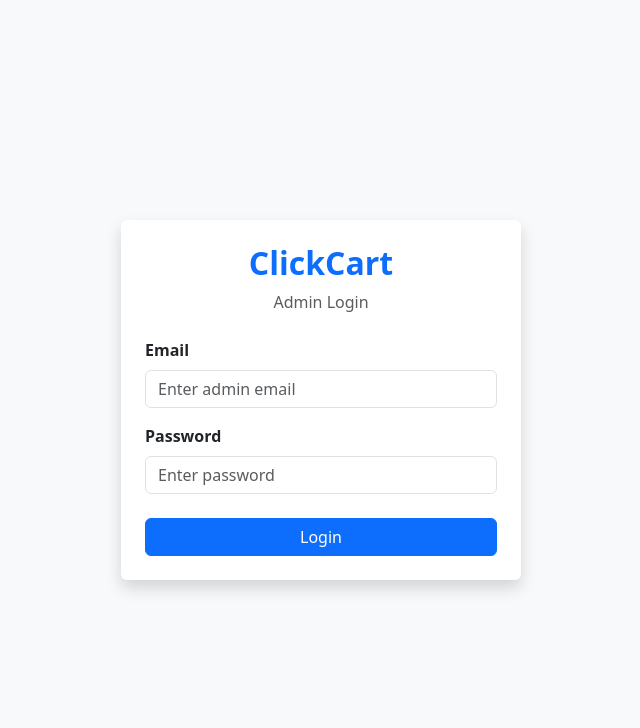
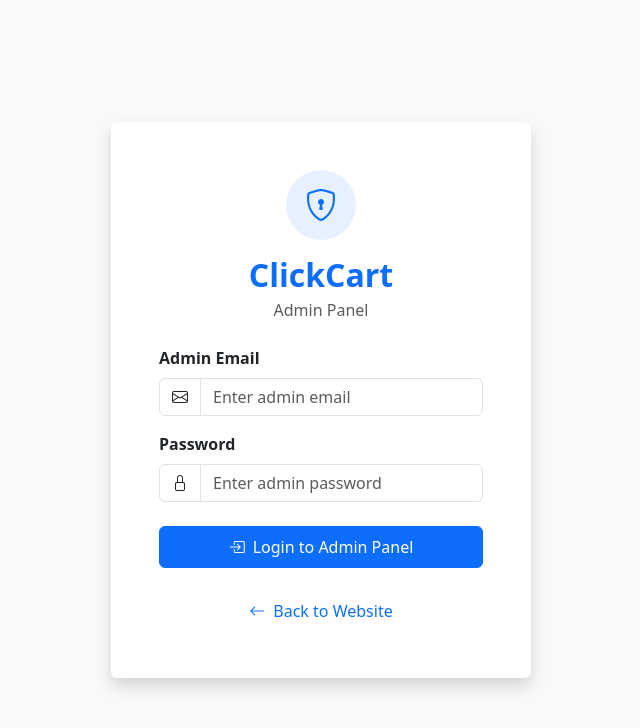
Before and after one commit to localhostamit/clickcart, a React (Create React App) app in the folder frontend/: page /admin/login in a window 1280 px wide. Shown: the top 728 px of the page, without its empty margins (319-959 px from the left). Built offline with nearby package versions, Linux system fonts and the light colour scheme.

Commit message:
fix login on admin panel

```diff
--- a/frontend/src/ADMIN/AdminLogin.js
+++ b/frontend/src/ADMIN/AdminLogin.js
@@ -1,83 +1,157 @@
 import { useState } from "react";
 import { useNavigate } from "react-router-dom";
+
 function AdminLogin() {
   const navigate = useNavigate();
   const [email, setEmail] = useState("");
   const [password, setPassword] = useState("");
   const [error, setError] = useState("");
+  const [loading, setLoading] = useState(false);
   const handleLogin = (e) => {
     e.preventDefault();
-    // Temporary login
-    // Backend connect hone ke baad ye API se hoga
-    if (
-      email === "admin@gmail.com" &&
-      password === "admin123"
-    ) {
+    setError("");
+    setLoading(true);
+    // Temporary frontend admin accounts
+    // Backend connect hone ke baad authentication API se hoga
+    const validAdmins = [
+      {
+        email: "amit@gmail.com",
+        password: "amit123",
+      },
+      {
+        email: "sahil@gmail.com",
+        password: "sahil123",
+      },
+    ];
+    const isValidAdmin = validAdmins.some(
+      (admin) =>
+        admin.email === email &&
+        admin.password === password
+    );
+    if (isValidAdmin) {
       localStorage.setItem("adminLoggedIn", "true");
-      navigate("/admin");
-    } else {
-      setError("Invalid email or password");
+      navigate("/admin", {
+        replace: true,
+      });
+      return;
     }
+    setError("Invalid admin email or password");
+    setLoading(false);
   };
   return (
-    <div className="min-vh-100 bg-light d-flex align-items-center justify-content-center">
+    <div className="min-vh-100 bg-light d-flex align-items-center justify-content-center p-3">
       <div
         className="card border-0 shadow"
-        style={{ width: "400px" }}
-      >
-        <div className="card-body p-4">
+        style={{
+          width: "100%",
+          maxWidth: "420px",
+        }}>
+        <div className="card-body p-4 p-md-5">
+          {/* Logo */}
           <div className="text-center mb-4">
-            <h2 className="fw-bold text-primary">
+            <div
+              className="bg-primary bg-opacity-10 rounded-circle d-flex align-items-center justify-content-center mx-auto mb-3"
+              style={{
+                width: "70px",
+                height: "70px",
+              }}>
+              <i className="bi bi-shield-lock fs-2 text-primary"></i>
+            </div>
+            <h2 className="fw-bold text-primary mb-1">
               ClickCart
             </h2>
-            <p className="text-muted">
-              Admin Login
+            <p className="text-muted mb-0">
+              Admin Panel
             </p>
           </div>
+          {/* Error Message */}
           {error && (
-            <div className="alert alert-danger">
+            <div
+              className="alert alert-danger d-flex align-items-center"
+              role="alert">
+              <i className="bi bi-exclamation-circle me-2"></i>
               {error}
             </div>
           )}
+          {/* Login Form */}
           <form onSubmit={handleLogin}>
             {/* Email */}
             <div className="mb-3">
               <label className="form-label fw-semibold">
-                Email
+                Admin Email
               </label>
+              <div className="input-group">
+                <span className="input-group-text bg-white">
+                  <i className="bi bi-envelope"></i>
+                </span>
                 <input
                   type="email"
                   className="form-control"
                   placeholder="Enter admin email"
                   value={email}
-                onChange={(e) => setEmail(e.target.value)}
-                required
-              />
+                  onChange={(e) => {
+                    setEmail(e.target.value);
+                    setError("");
+                  }}
+                  required/>
+              </div>
             </div>
             {/* Password */}
             <div className="mb-4">
               <label className="form-label fw-semibold">
                 Password
               </label>
+              <div className="input-group">
+                <span className="input-group-text bg-white">
+                  <i className="bi bi-lock"></i>
+                </span>
                 <input
                   type="password"
                   className="form-control"
-                placeholder="Enter password"
+                  placeholder="Enter admin password"
                   value={password}
-                onChange={(e) => setPassword(e.target.value)}
-                required
-              />
+                  onChange={(e) => {
+                    setPassword(e.target.value);
+                    setError("");
+                  }}
+                  required/>
               </div>
+            </div>
+            {/* Login Button */}
             <button
               type="submit"
-              className="btn btn-primary w-100"
-            >
-              Login
+              className="btn btn-primary w-100 py-2"
+              disabled={loading}>
+              {loading ? (
+                <>
+                  <span
+                    className="spinner-border spinner-border-sm me-2"
+                    role="status"
+                  ></span>
+                  Logging in...
+                </>
+              ) : (
+                <>
+                  <i className="bi bi-box-arrow-in-right me-2"></i>
+                  Login to Admin Panel
+                </>
+              )}
             </button>
           </form>
+          {/* Back to Website */}
+          <div className="text-center mt-4">
+            <button
+              type="button"
+              className="btn btn-link text-decoration-none"
+              onClick={() => navigate("/")}>
+              <i className="bi bi-arrow-left me-2"></i>
+              Back to Website
+            </button>
+          </div>
         </div>
       </div>
     </div>
   );
 }
+
 export default AdminLogin;
```
Lines whose indentation alone changed are shown as unchanged.
